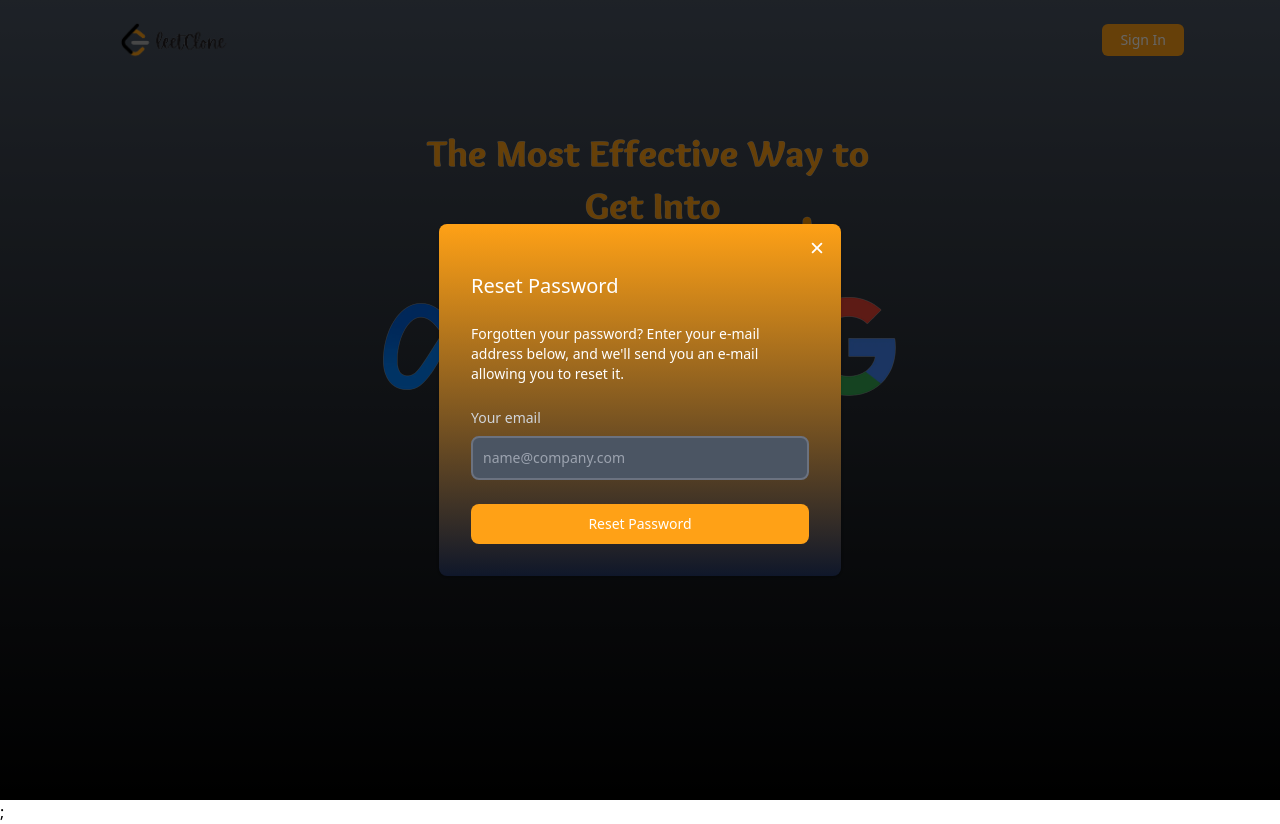
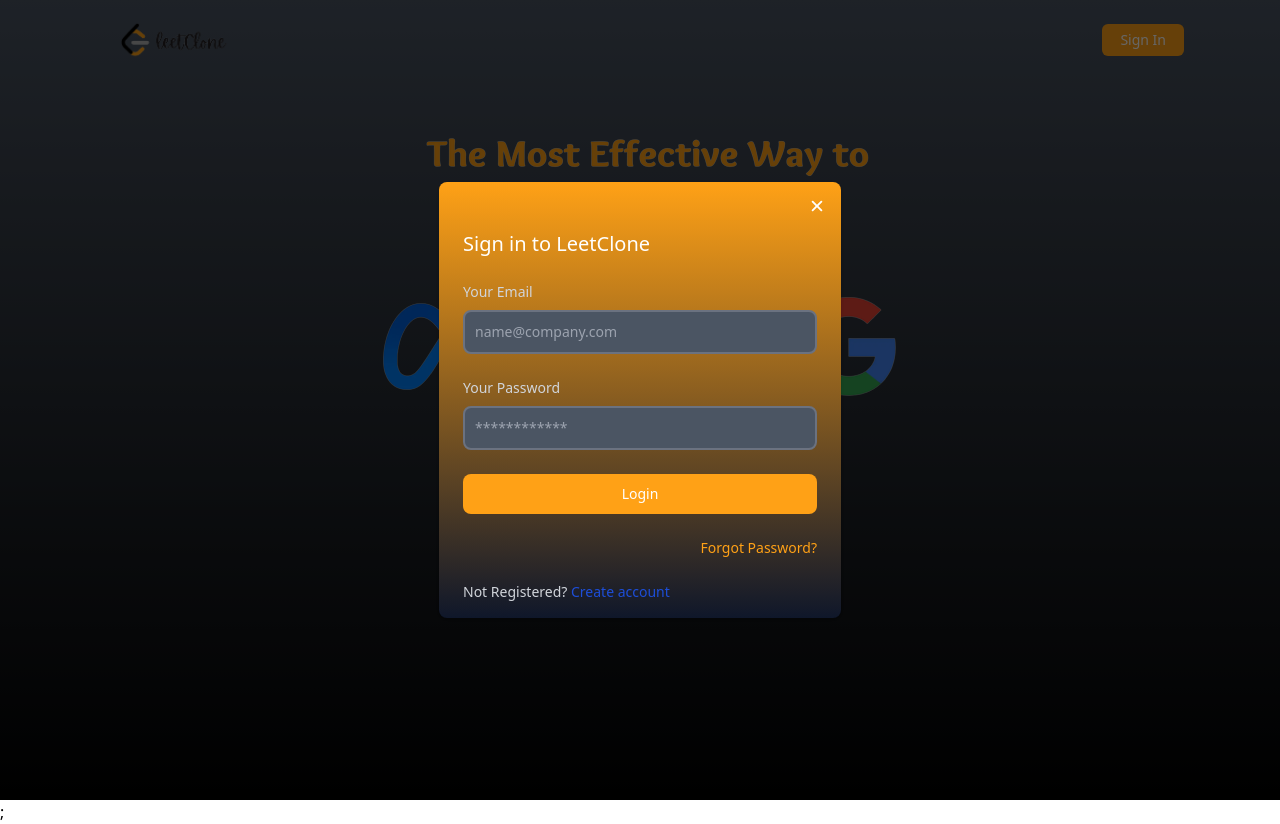
Before and after one commit to sanjay-lgtm/leetcode-clone, a Next.js app: page /auth in a window 1280 px wide. Both pictures are taken after a click on the button "Sign In". Built offline with nearby package versions, Linux system fonts and the light colour scheme.

Commit message:
create routes of signup button functionality

```diff
--- a/src/component/Modals/AuthModal.tsx
+++ b/src/component/Modals/AuthModal.tsx
@@ -1,17 +1,21 @@
-import React from "react";
+import React, { useEffect } from "react";
 import { IoClose } from "react-icons/io5";
 import LogIn from "./LogIn";
 import SingUp from "./SingUp";
 import ResetPassword from "./ResetPassword";
+import { useRecoilValue, useSetRecoilState } from "recoil";
+import { authModalState } from "@/atoms/authModalAtom";
 
 type AuthModalProps = {};
 
 const AuthModal: React.FC<AuthModalProps> = () => {
+  const authModal = useRecoilValue(authModalState);
+   const closeModal = useCloseModal();
   return (
     <>
       <div
         className="absolute top-0 left-0 w-full h-full flex items-center justify-center bg-black bg-opacity-60"
-        // onClick={closeModal}
+        onClick={closeModal}
       ></div>
       <div className="w-full sm:w-[450px]  absolute top-[50%] left-[50%] translate-x-[-50%] translate-y-[-50%]  flex justify-center items-center">
         <div className="relative w-full h-full mx-auto flex items-center justify-center">
@@ -20,13 +24,19 @@
               <button
                 type="button"
                 className="bg-transparent  rounded-lg text-sm p-1.5 ml-auto inline-flex items-center hover:bg-gray-800 hover:text-white text-white"
-                // onClick={closeModal}
+                onClick={closeModal}
               >
                 <IoClose className="h-5 w-5" />
               </button>
             </div>
-           <ResetPassword/>
-            {/* {authModal.type === "login" ? <Login /> : authModal.type === "register" ? <Signup /> : <ResetPassword />} */}
+
+            {authModal.type === "login" ? (
+              <LogIn />
+            ) : authModal.type === "register" ? (
+              <SingUp />
+            ) : (
+              <ResetPassword />
+            )}
           </div>
         </div>
       </div>
@@ -34,3 +44,20 @@
   );
 };
 export default AuthModal;
+
+function useCloseModal() {
+  const setAuthModal = useSetRecoilState(authModalState);
+
+  const closeModal = () => {
+    setAuthModal((prev) => ({ ...prev, isOpen: false, type: "login" }));
+  };
+  useEffect(() => {
+    const handleEsc = (e: KeyboardEvent) => {
+      if (e.key === "Escape") closeModal();
+    };
+    window.addEventListener("keydown", handleEsc);
+    return () => window.removeEventListener("keydown", handleEsc);
+  }, []);
+
+  return closeModal;
+}
--- a/src/component/Modals/LogIn.tsx
+++ b/src/component/Modals/LogIn.tsx
@@ -1,8 +1,14 @@
+import { authModalState } from "@/atoms/authModalAtom";
 import React from "react";
+import { useSetRecoilState } from "recoil";
 
 type LogInProps = {};
 
 const LogIn: React.FC<LogInProps> = () => {
+    const setAuthModalState = useSetRecoilState(authModalState);
+	const handleClick = (type: "login" | "register" | "forgotPassword") => {
+		setAuthModalState((prev) => ({ ...prev, type }));
+	};
   return (
     <form className="space-y-6 px-6 pb-4">
       <h3 className="text-xl font-medium text-white">Sign in to LeetClone</h3>
@@ -54,7 +60,7 @@
       >Login</button>
       <button
         className="flex w-full justify-end"
-        // onClick={() => handleClick("forgotPassword")}
+        onClick={() => handleClick("forgotPassword")}
       >
         <a
           href="#"
@@ -66,7 +72,7 @@
       <div className='text-sm font-medium text-gray-300'>
 				Not Registered?{" "}
 				<a href='#' className='text-blue-700 hover:underline'
-                //  onClick={() => handleClick("register")}
+                 onClick={() => handleClick("register")}
                  >
 					Create account
 				</a>
--- a/src/component/Modals/SingUp.tsx
+++ b/src/component/Modals/SingUp.tsx
@@ -1,11 +1,16 @@
+import { authModalState } from '@/atoms/authModalAtom';
 import React from 'react';
+import { useSetRecoilState } from 'recoil';
 
 type SingUpProps = {
 
 };
 
 const SingUp:React.FC<SingUpProps> = () => {
-
+    const setAuthModalState = useSetRecoilState(authModalState);
+	const handleClick = () => {
+		setAuthModalState((prev) => ({ ...prev, type: "login" }));
+	};
     return (
         <form className='space-y-6 px-6 pb-4'
         // onSubmit={handleRegister}
@@ -73,7 +78,7 @@
         <div className='text-sm font-medium text-gray-300'>
             Already have an account?{" "}
             <a href='#' className='text-blue-700 hover:underline'
-            //onClick={handleClick}
+            onClick={handleClick}
             >
                 Log In
             </a>
```
